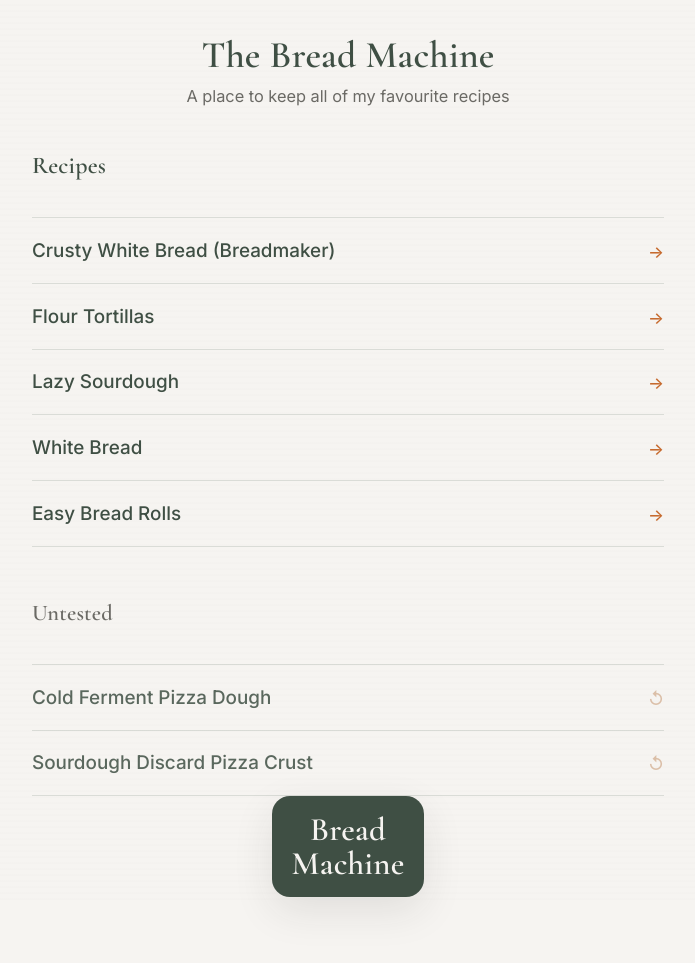
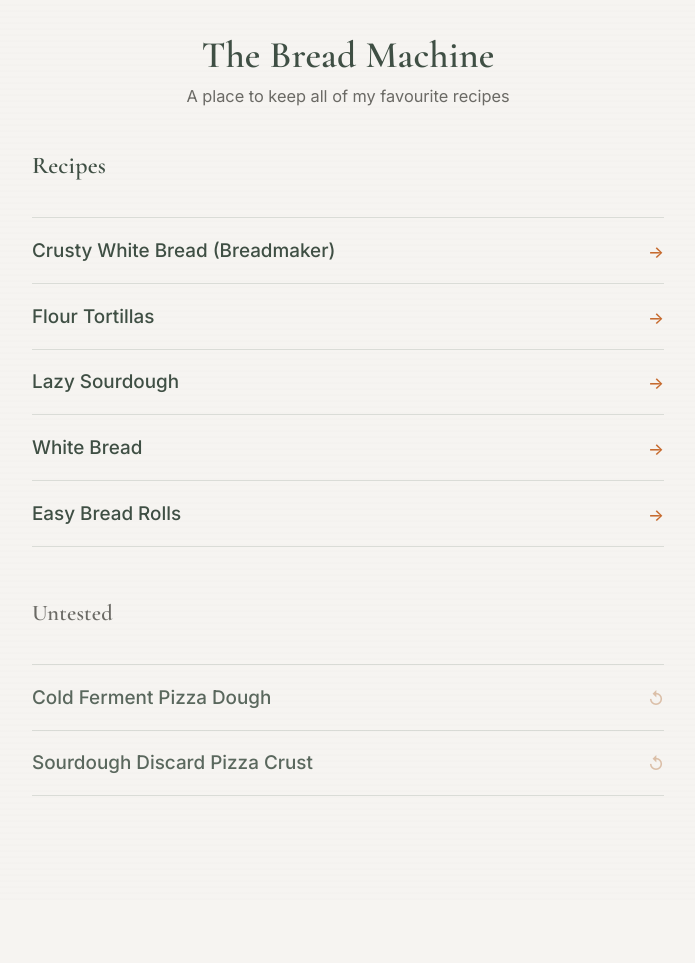
Before and after one commit to laccces/the-bread-machine, a Jekyll site: the page built from index.html, in a window 1280 px wide. Shown: the whole page, without its empty margins (292-987 px from the left). Built offline with Jekyll 4.4.1, drawn with Linux system fonts in a browser that asks for light colours; after the commit the page ends 900 px from its top, so only the background shows below that.

Commit message:
logo change

```diff
--- a/index.html
+++ b/index.html
@@ -30,10 +30,3 @@ title: Home
     </li>
   {% endfor %}
 </ul>
-
-<footer class="site-footer">
-    <div class="logo-mark">
-    <span>Bread</span>
-    <span>Machine</span>
-  </div>
-</footer>
```
Also changed, not shown: _layouts/recipe.html (+7 -0 lines).
